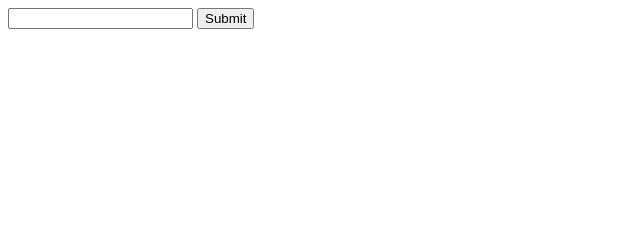
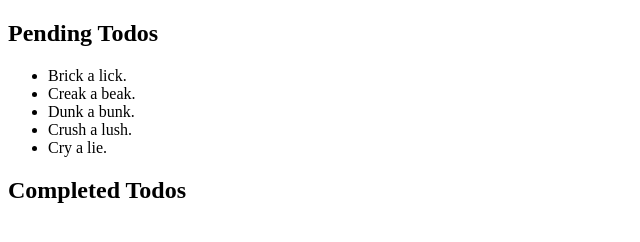
Before and after one commit to razorscore/cts-course, a plain HTML site: page idek/index.html in a window 1280 px wide. Shown: the whole page, without its empty margins (0-640 px from the left). Drawn offline with Linux system fonts and the light colour scheme.

Commit message:
Todo list project

```diff
--- a/idek/index.html
+++ b/idek/index.html
@@ -4,37 +4,44 @@
 <head>
   <meta charset='UTF-8'>
   <title></title>
+
+  <style>
+      .todoItem:hover {
+          cursor: pointer;
+      }
+  </style>
 </head>
 
 <body>
+    <div class="todos">
+        <h2>Pending Todos</h2>
+        <ul>
+            <li class="todoItem">Brick a lick.</li>
+            <li class="todoItem">Creak a beak.</li>
+            <li class="todoItem">Dunk a bunk.</li>
+            <li class="todoItem">Crush a lush.</li>
+            <li class="todoItem">Cry a lie.</li>
+        </ul>
+    </div>
 
-  <div class="widget">
-      <input type="text" id="chat-input">
-      <button id="msgBtn" onclick="sendMessage()">Submit</button>
-
-      <div class='chat-wrapper'></div>
-  </div>
-
+    <h2>Completed Todos</h2>
+    <ul class="completedTodoWrapper">
+        <div class="completed-footer"></div>
+    </ul>
 </body>
 
 <script>
-    function sendMessage() {
-        const newDiv = document.createElement('div');
-        newDiv.classList.add('chatMsg');
-        let chatInput = document.querySelector('#chat-input').value;
-        const newContent = document.createTextNode(chatInput);
-        newDiv.appendChild(newContent);
+    const todos = document.querySelectorAll('.todoItem');
+    const completedTodos = document.querySelector('.completed');
+    const completedTodoWrapper = document.querySelector('.completedTodoWrapper');
 
-        const widget = document.querySelector('.widget');
-        let chatWrapper = document.querySelector('#chat-wrapper');
-        document.querySelector('#chat-input').value = '';
-
-        if (document.querySelectorAll('.chatMsg').length > 0) {
-            chatWrapper = document.querySelectorAll('.chatMsg')[0];
-        }
-
-        widget.insertBefore(newDiv, chatWrapper);
-    }
+    todos.forEach(todo => todo.addEventListener('click', (event) => {
+        let completedTodo = document.createElement('li');
+        let todoContent = document.createTextNode(todo.textContent);
+        completedTodo.appendChild(todoContent);
+        completedTodoWrapper.insertBefore(completedTodo, completedTodos);
+        todo.remove();
+    }))
 </script>
 
 </html>
```
